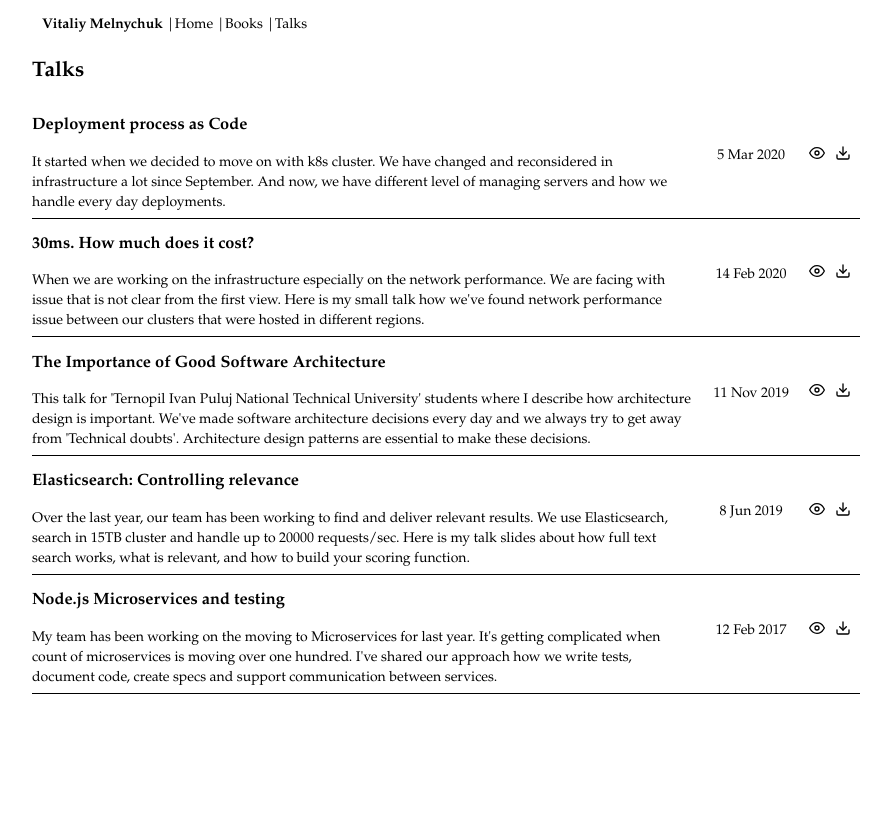
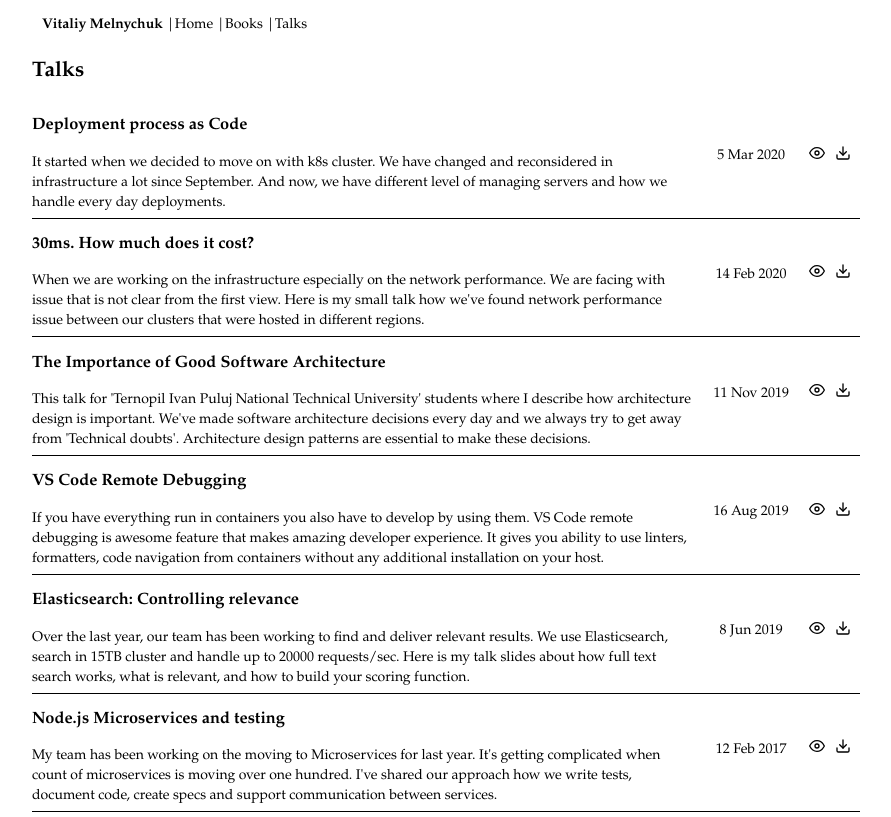
Before and after one commit to vitaliimelnychuk/blog, a Next.js app: page /talks in a window 1280 px wide. Shown: the whole page, without its empty margins (194-1085 px from the left). Built offline with nearby package versions, Linux system fonts and the light colour scheme.

Commit message:
add 'VS Code Remote Debugging' talk

```diff
--- a/content/talks.ts
+++ b/content/talks.ts
@@ -25,6 +25,12 @@ export const talks = [
     url: "static/pdf/the-importance-of-good-software-architecture.pdf"
   },
   {
+    title: "VS Code Remote Debugging",
+    description: "If you have everything run in containers you also have to develop by using them. VS Code remote debugging is awesome feature that makes amazing developer experience. It gives you ability to use linters, formatters, code navigation from containers without any additional installation on your host.",
+    date: new Date("16 Aug 2019"),
+    url: "static/pdf/vs-code-remote-debugging.pdf"
+  },
+  {
     title: "Elasticsearch: Controlling relevance",
     description: "Over the last year, our team has been working to find and deliver relevant results. We use Elasticsearch, search in 15TB cluster and handle up to 20000 requests/sec. Here is my talk slides about how full text search works, what is relevant, and how to build your scoring function.",
     date: new Date("8 June 2019"),
```
Also changed, not shown: 1 other file (tests, documents, lock files or other folders).
